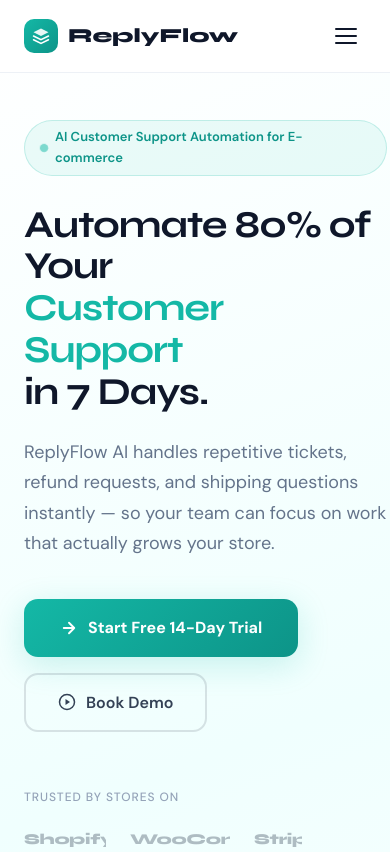
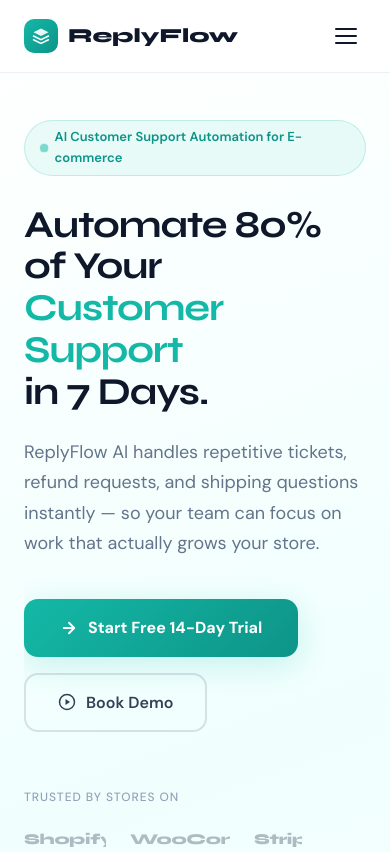
Before and after one commit to EniolaSulaiman/reply-flow-automation, a plain HTML site: page index.html in a window 390 px wide. Shown: the top 852 px of the page. Drawn offline with Linux system fonts and the light colour scheme.

Commit message:
ui:fix overflowing hero section on mobile

```diff
--- a/style.css
+++ b/style.css
@@ -225,10 +225,15 @@
 
 .hero-grid {
     display: grid;
-    grid-template-columns: 1fr 1fr;
+    grid-template-columns: minmax(0, 1fr) minmax(0, 1fr);
     gap: 60px;
     align-items: center;
     width: 100%;
+}
+
+.hero-grid > *{
+    min-width: 0;
+    overflow: hidden;
 }
 
 .badge {
@@ -282,7 +287,7 @@
     font-size: 18px;
     color: var(--gray-500);
     line-height: 1.7;
-    max-width: 480px;
+    max-width: 100%;
     margin-bottom: 40px;
     font-weight: 400;
 }
@@ -340,6 +345,7 @@
     width: 100%;
     box-sizing: border-box;
     overflow: hidden;
+    min-width: 0;
 }
 
 @keyframes float {
```
